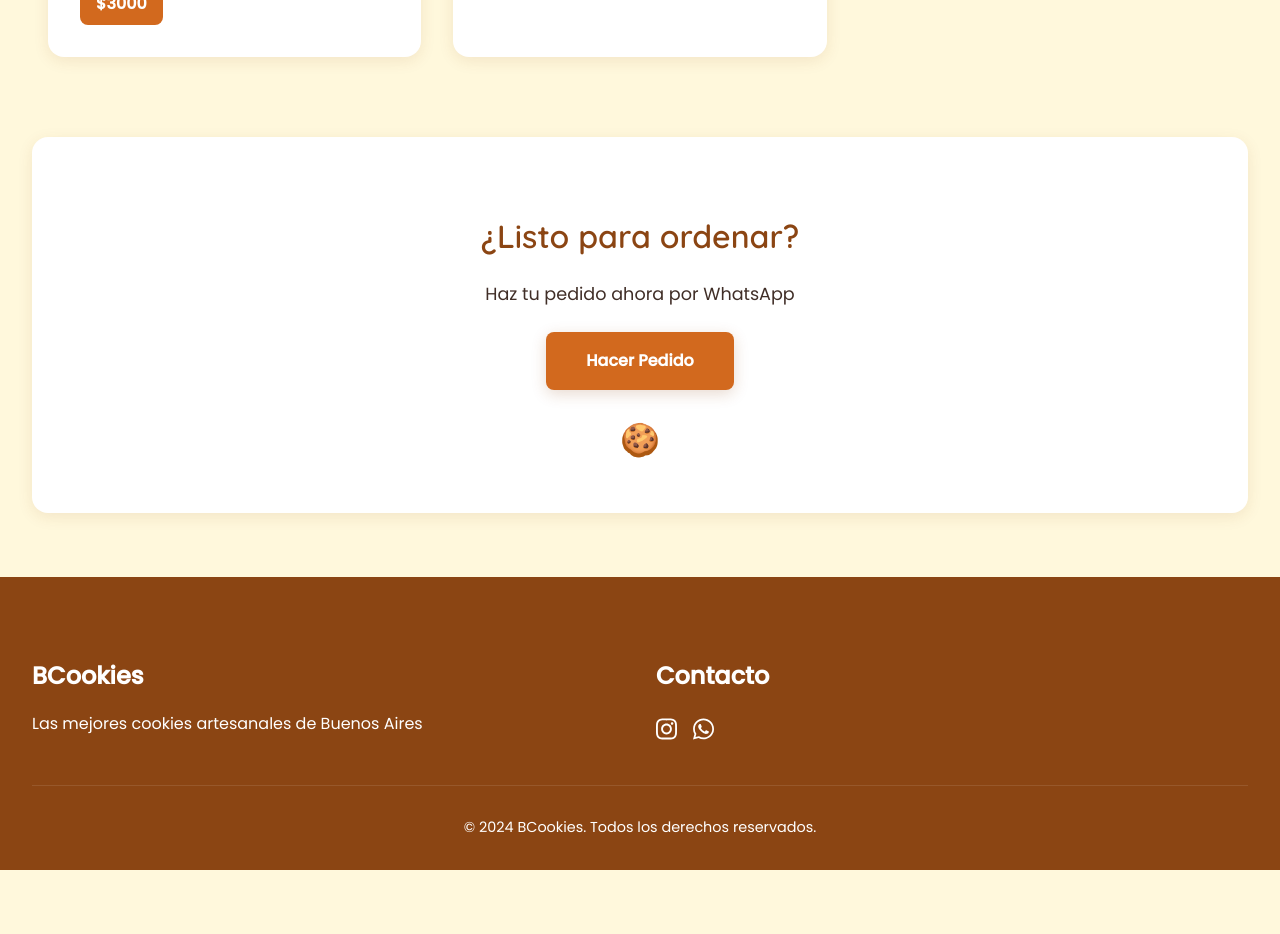
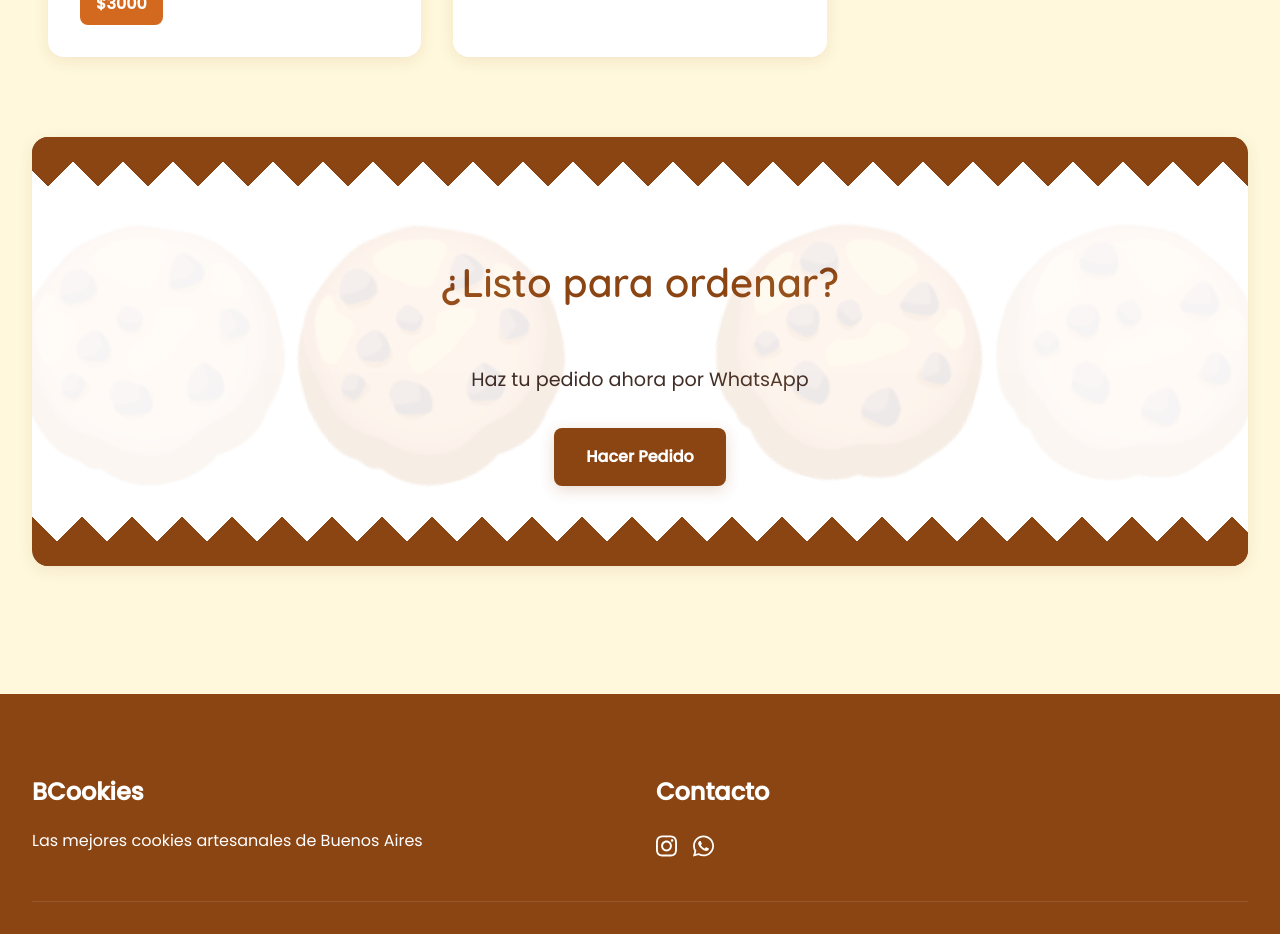
Before and after one commit to NicolasCervino/bcookies, a React (Vite) app: page /productos in a window 1280 px wide. Shown: the part 1300-2234 px from the top of the page. Before the commit the page ends 2170 px from the top, so only its background shows below. Built offline with nearby package versions, Linux system fonts and the light colour scheme.

Commit message:
add decoration to products

```diff
--- a/src/routes/Products/Products.css
+++ b/src/routes/Products/Products.css
@@ -126,96 +126,3 @@
         margin: 1.5rem 0;
     }
 }
-
-.products-footer {
-    margin-top: 4rem;
-    padding: 3rem 2rem;
-    background: white;
-    border-radius: var(--border-radius-lg);
-    box-shadow: 0 4px 15px rgba(139, 69, 19, 0.1);
-    text-align: center;
-}
-
-.products-footer-content {
-    max-width: 500px;
-    margin: 0 auto;
-}
-
-.products-footer h2 {
-    color: var(--color-primary);
-    font-size: 2rem;
-    margin-bottom: 0.5rem;
-}
-
-.products-footer p {
-    color: var(--color-text);
-    font-size: 1.1rem;
-    margin-bottom: 1.5rem;
-    opacity: 0.9;
-}
-
-.products-footer-buttons {
-    display: flex;
-    justify-content: center;
-    margin-bottom: 1.5rem;
-}
-
-.cta-button {
-    padding: 1rem 2.5rem;
-    border-radius: var(--border-radius-sm);
-    font-weight: 600;
-    text-decoration: none;
-    transition: transform 0.3s ease, box-shadow 0.3s ease;
-}
-
-.cta-button.primary {
-    background: var(--color-accent);
-    color: white;
-}
-
-.cta-button:hover {
-    transform: translateY(-2px);
-    box-shadow: 0 4px 15px rgba(139, 69, 19, 0.2);
-}
-
-.products-footer-decoration {
-    margin-top: 1.5rem;
-    font-size: 2rem;
-    display: flex;
-    justify-content: center;
-}
-
-.products-footer-decoration span {
-    animation: bounce 2s infinite;
-}
-
-@keyframes bounce {
-
-    0%,
-    100% {
-        transform: translateY(0);
-    }
-
-    50% {
-        transform: translateY(-10px);
-    }
-}
-
-@media (max-width: 768px) {
-    .products-footer {
-        margin-top: 3rem;
-        padding: 2rem 1.5rem;
-    }
-
-    .products-footer h2 {
-        font-size: 1.75rem;
-    }
-
-    .products-footer p {
-        font-size: 1rem;
-    }
-
-    .products-footer-decoration {
-        font-size: 1.5rem;
-    }
-}
--- a/src/routes/Products/Products.tsx
+++ b/src/routes/Products/Products.tsx
@@ -1,3 +1,4 @@
+import { DecoratedSection } from '@styled';
 import './Products.css';
 
 interface Product {
@@ -75,20 +76,13 @@ const Products = () => {
                     </div>
                 ))}
             </div>
-            <div className="products-footer">
-                <div className="products-footer-content">
-                    <h2>¿Listo para ordenar?</h2>
-                    <p>Haz tu pedido ahora por WhatsApp</p>
-                    <div className="products-footer-buttons">
-                        <a href="https://wa.me/TUNUMERO" className="cta-button primary">
-                            Hacer Pedido
-                        </a>
-                    </div>
-                </div>
-                <div className="products-footer-decoration">
-                    <span>🍪</span>
-                </div>
-            </div>
+            <DecoratedSection
+                title="¿Listo para ordenar?"
+                description="Haz tu pedido ahora por WhatsApp"
+                buttonText="Hacer Pedido"
+                buttonHref="https://wa.me/TUNUMERO"
+                buttonVariant="primary"
+            />
         </div>
     );
 };
```
